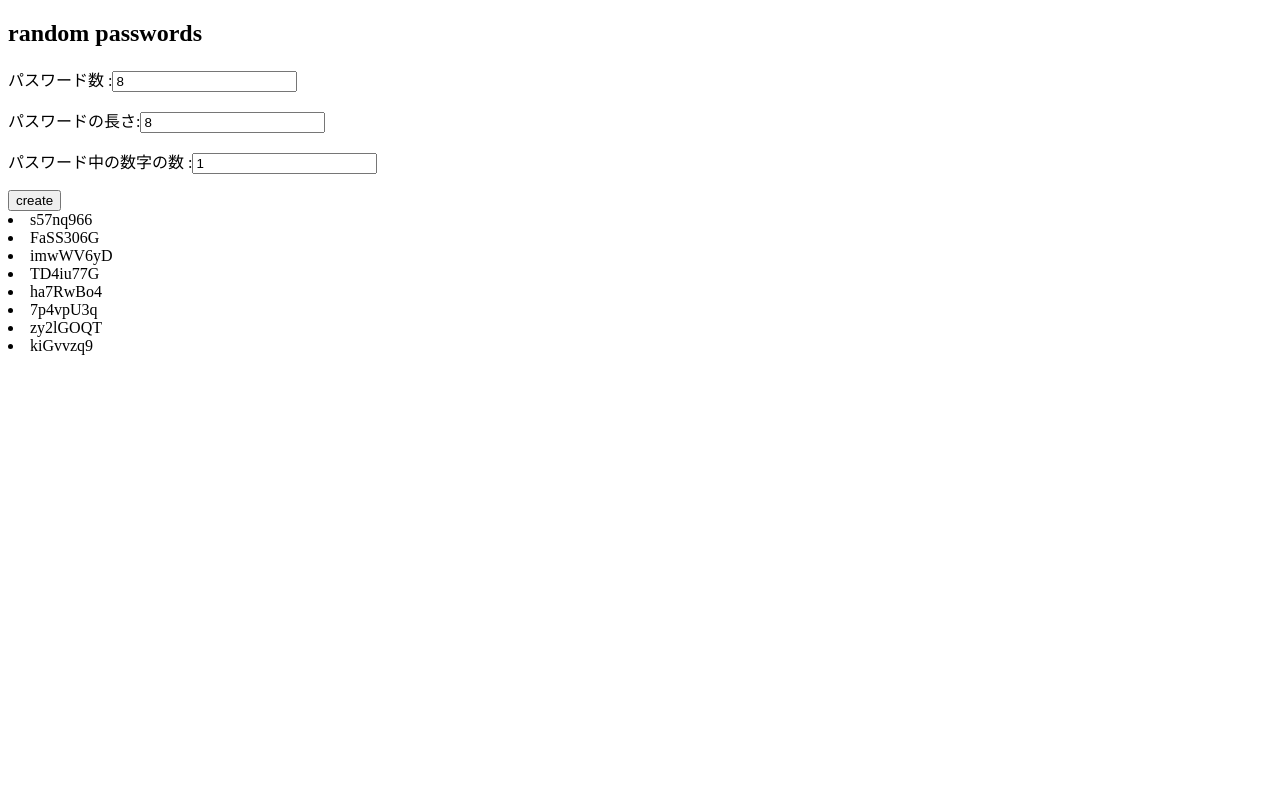
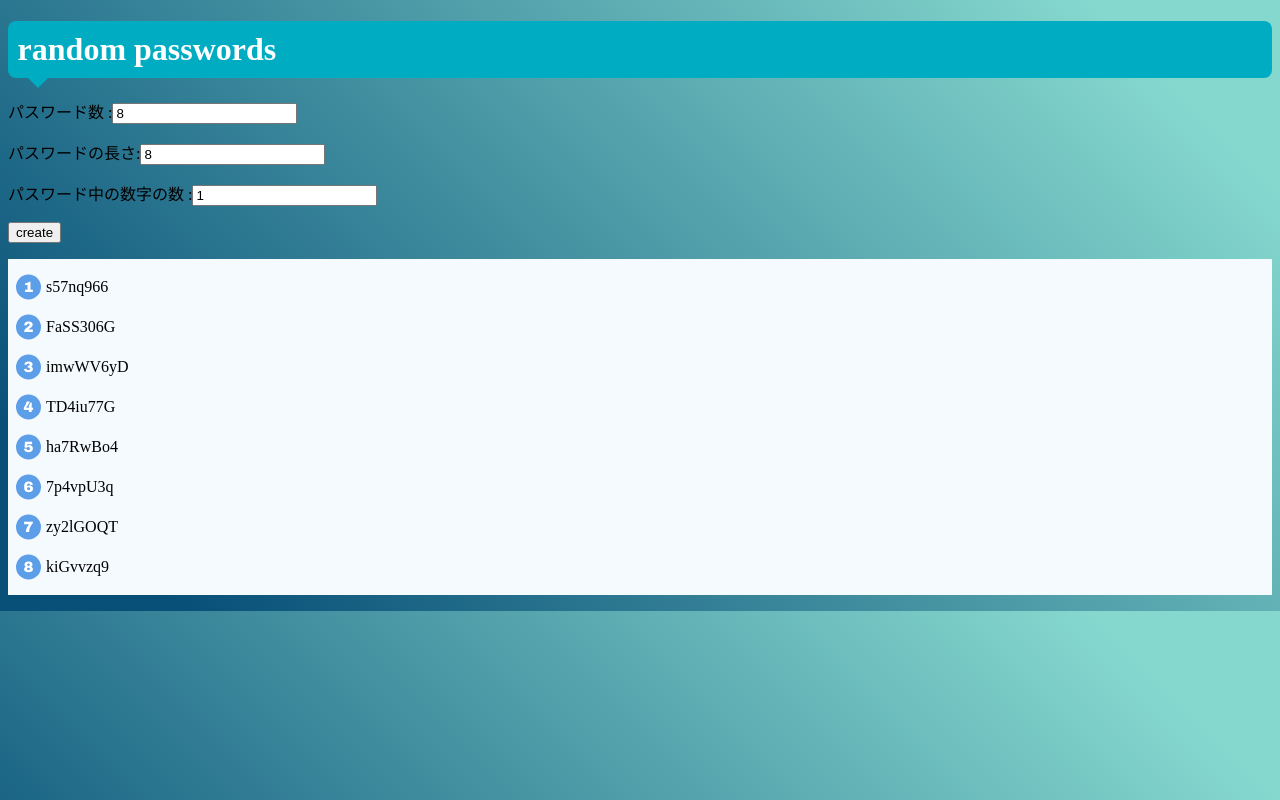
Before and after one commit to wasuken/random-passwords2, a plain HTML site: page public/index.html in a window 1280 px wide. Drawn offline with nearby package versions, Linux system fonts and the light colour scheme; some packages are replaced by stand-ins of ours.

Commit message:
added css

```diff
--- /dev/null
+++ b/public/index.css
@@ -0,0 +1,66 @@
+.cp_h1title {
+	position: relative;
+	padding: .3em;
+	background: #00ACC1;
+	border-radius: 8px;
+	color: #ffffff;
+}
+.cp_h1title:after {
+	position: absolute;
+	content: '';
+	top: 100%;
+	left: 20px;
+	border: 10px solid transparent;
+	border-top: 10px solid #00ACC1;
+	width: 0;
+	height: 0;
+}
+body {
+	overflow: visible !important;
+	background: -webkit-linear-gradient(45deg, #085078 10%, #85d8ce 90%);
+	background: -moz-linear-gradient(45deg, #085078 10%, #85d8ce 90%);
+	background: -ms-linear-gradient(45deg, #085078 10%, #85d8ce 90%);
+	background: -o-linear-gradient(45deg, #085078 10%, #85d8ce 90%);
+	background: linear-gradient(45deg, #085078 10%, #85d8ce 90%);
+}
+
+ol{
+  counter-reset:number; /*数字をリセット*/
+  list-style-type: none!important; /*数字を一旦消す*/
+  padding:0.5em;
+  background: #f5faff;
+}
+ol li{
+  position: relative;
+  padding-left: 30px;
+  line-height: 1.5em;
+  padding: 0.5em 0.5em 0.5em 30px;
+}
+
+ol li:before{
+  /* 以下数字をつける */
+  position: absolute;
+  counter-increment: number;
+  content: counter(number);
+  /*以下数字のデザイン変える*/
+  display:inline-block;
+  background: #5c9ee7;
+  color: white;
+  font-family: 'Avenir','Arial Black','Arial',sans-serif;
+  font-weight:bold;
+  font-size: 15px;
+  border-radius: 50%;
+  left: 0;
+  width: 25px;
+  height: 25px;
+  line-height: 25px;
+  text-align:center;
+  /*以下 上下中央寄せのため*/
+  top: 50%;
+  -moz-transform: translateY(-50%);
+  	-webkit-transform: translateY(-50%);
+  	-o-transform: translateY(-50%);
+  	-ms-transform: translateY(-50%);
+  	transform: translateY(-50%);
+
+}
--- a/public/index.html
+++ b/public/index.html
@@ -2,23 +2,24 @@
 <html lang="ja" ng-app="myapp">
   <head>
 	<meta charset="UTF-8"/>
-
+	<link rel="stylesheet" type="text/css" href="index.css">
 	<script src="https://code.angularjs.org/1.7.2/angular.min.js"></script>
 	<script src="https://code.angularjs.org/1.7.2/angular-sanitize.min.js"></script>
 	<script src="app.js"></script>
     <title>random passwords</title>
   </head>
   <body>
-    <h2>random passwords</h2>
+    <h1 class="cp_h1title">random passwords</h2>
 <div ng-controller="MainController">
   <p>パスワード数   :<input type="text" ng-model="passNums" ng-init="passNums=8"/></p>
   <p>パスワードの長さ:<input type="text" ng-model="passLength" ng-init="passLength=8"/></p>
   <p>パスワード中の数字の数      :<input type="text" ng-model="passContainNums" ng-init="passContainNums=1"/></p>
   <input type="button" value="create" ng-click="psclick(passNums,passLength,passContainNums)">
+  <ol>
 	<li ng-repeat="ps in passwords">
 	  {{ ps }}
 	</li>
-	  </ul>
+  </ol>
 </div>
 </body>
 </html>
```
Lines whose indentation alone changed are shown as unchanged.
